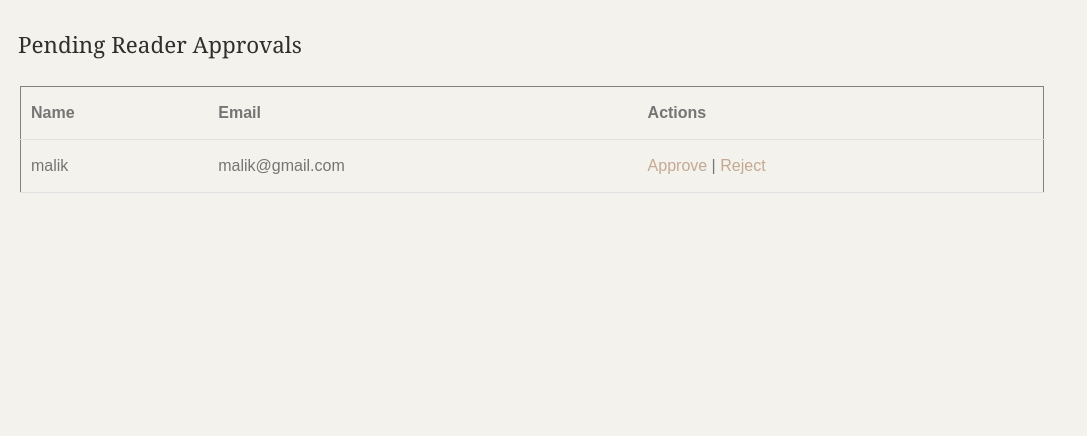
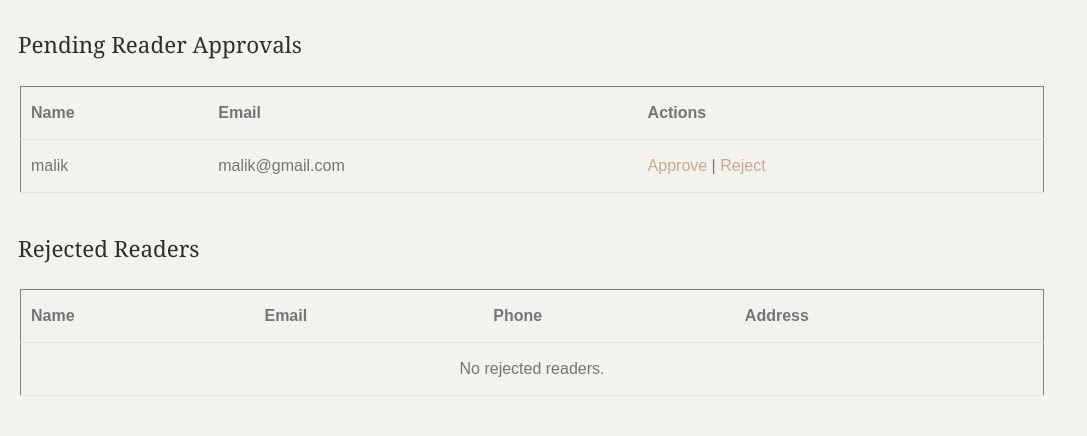
Before and after one commit to shijazk/BOOKSAW---Library-Management-System, a Django app: page /manage_reader in a window 1280 px wide. Shown: the part 429-865 px from the top of the page, without its empty margins (0-1087 px from the left). Before the commit the page ends 622 px from the top, so only its background shows below. Run offline with Django 5.2, Linux system fonts and the light colour scheme; a user stored in the database is signed in; data comes from the database, SQL or seed files in the repository; some web fonts are replaced.

Commit message:
Update Mange Readers

```diff
--- a/new_app/form.py
+++ b/new_app/form.py
@@ -19,7 +19,7 @@ class reader_reg(forms.ModelForm):
     class Meta:
         model=reader
         fields="__all__"
-        exclude=('user_reader', 'is_approved',)
+        exclude=('user_reader', 'is_approved', 'is_rejected')
 
 
 
--- a/new_app/models.py
+++ b/new_app/models.py
@@ -11,10 +11,11 @@ class Login(AbstractUser):
 class reader(models.Model):
     user_reader = models.ForeignKey(Login, on_delete=models.CASCADE, related_name='reader')
     reader_name = models.CharField(max_length=50)
-    reader_phone_no = models.CharField(max_length=15)
+    reader_phone_no = models.CharField(max_length=12)
     reader_email = models.EmailField(default='default_email@example.com')
     reader_address = models.CharField(max_length=100)
     is_approved = models.BooleanField(default=False)
+    is_rejected = models.BooleanField(default=False)
 
 
     def __str__(self):
--- a/new_app/views_admin.py
+++ b/new_app/views_admin.py
@@ -133,29 +133,61 @@ def mark_as_returned(request, borrow_id):
     messages.success(request, f"Book '{borrow.book_borrow.book_name}' returned by {borrow.user_borrow.reader_name}")
     return redirect('borrow_record')
 
+# @login_required(login_url='login_view')
+# def manage_reader(request):
+#     approved_readers = reader.objects.filter(is_approved=True)
+#     pending_readers = reader.objects.filter(is_approved=False)
+
+#     return render(request, 'admin/manage_reader.html', {
+#         'approved_readers': approved_readers,
+#         'pending_readers': pending_readers
+#     })
+
 @login_required(login_url='login_view')
 def manage_reader(request):
-    approved_readers = reader.objects.filter(is_approved=True)
-    pending_readers = reader.objects.filter(is_approved=False)
+    approved_readers = reader.objects.filter(is_approved=True, is_rejected=False)
+    pending_readers = reader.objects.filter(is_approved=False, is_rejected=False)
+    rejected_readers = reader.objects.filter(is_rejected=True)
 
     return render(request, 'admin/manage_reader.html', {
         'approved_readers': approved_readers,
-        'pending_readers': pending_readers
+        'pending_readers': pending_readers,
+        'rejected_readers': rejected_readers,
     })
+
+# @login_required(login_url='login_view')
+# def approve_reader(request, reader_id):
+#     reader_obj = get_object_or_404(reader, id=reader_id)
+#     reader_obj.is_approved = True
+#     reader_obj.save()
+#     messages.success(request, f"Reader {reader_obj.reader_name} approved!")
+#     return redirect('manage_reader')
+
+# @login_required(login_url='login_view')
+# def reject_reader(request, reader_id):
+#     reader_obj = get_object_or_404(reader, id=reader_id)
+#     reader_obj.delete()
+#     messages.success(request, "Reader rejected!")
+#     return redirect('manage_reader')
+
 
 @login_required(login_url='login_view')
 def approve_reader(request, reader_id):
     reader_obj = get_object_or_404(reader, id=reader_id)
     reader_obj.is_approved = True
+    reader_obj.is_rejected = False
     reader_obj.save()
     messages.success(request, f"Reader {reader_obj.reader_name} approved!")
     return redirect('manage_reader')
 
+
 @login_required(login_url='login_view')
 def reject_reader(request, reader_id):
     reader_obj = get_object_or_404(reader, id=reader_id)
-    reader_obj.delete()
-    messages.success(request, "Reader rejected!")
+    reader_obj.is_rejected = True
+    reader_obj.is_approved = False
+    reader_obj.save()
+    messages.success(request, f"Reader {reader_obj.reader_name} rejected!")
     return redirect('manage_reader')
 
 @login_required(login_url='login_view')
--- a/templates/admin/manage_reader.html
+++ b/templates/admin/manage_reader.html
@@ -42,4 +42,27 @@
     {% endfor %}
 </table>
 
+<h3 style="padding-left:18px;">Rejected Readers</h3>
+<table border="1" style="border-collapse: collapse; width: 80%; margin-left: 20px;">
+    <tr>
+        <th style="padding: 10px;">Name</th>
+        <th style="padding: 10px;">Email</th>
+        <th style="padding: 10px;">Phone</th>
+        <th style="padding: 10px;">Address</th>
+    </tr>
+    {% for reader in rejected_readers %}
+    <tr>
+        <td style="padding: 10px;">{{ reader.reader_name }}</td>
+        <td style="padding: 10px;">{{ reader.reader_email }}</td>
+        <td style="padding: 10px;">{{ reader.reader_phone_no }}</td>
+        <td style="padding: 10px;">{{ reader.reader_address }}</td>
+    </tr>
+    {% empty %}
+    <tr>
+        <td colspan="4" style="padding: 10px; text-align: center;">No rejected readers.</td>
+    </tr>
+    {% endfor %}
+</table>
+
+
 {% endblock %}
```
Also changed, not shown: new_app/migrations/0012_reader_is_rejected_alter_reader_reader_phone_no.py (added), new_app/urls.py (line endings or trailing spaces).
